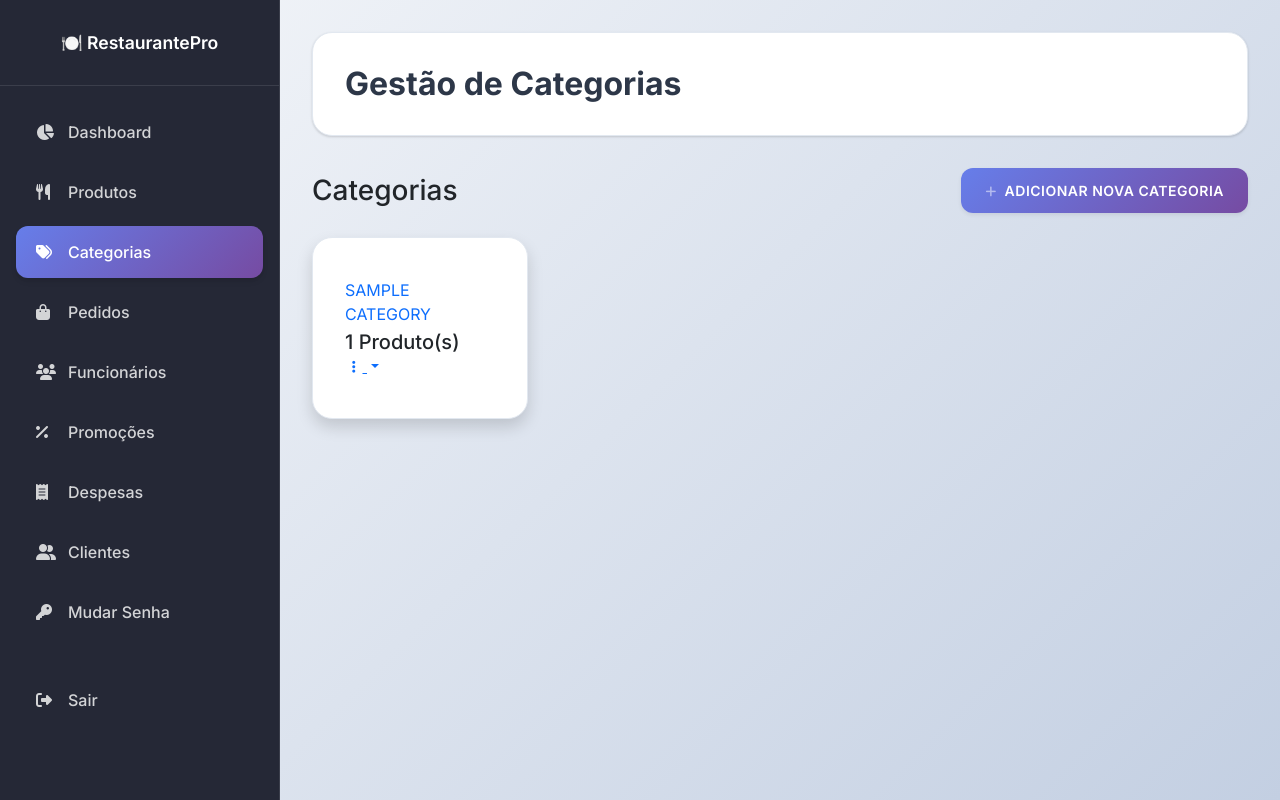
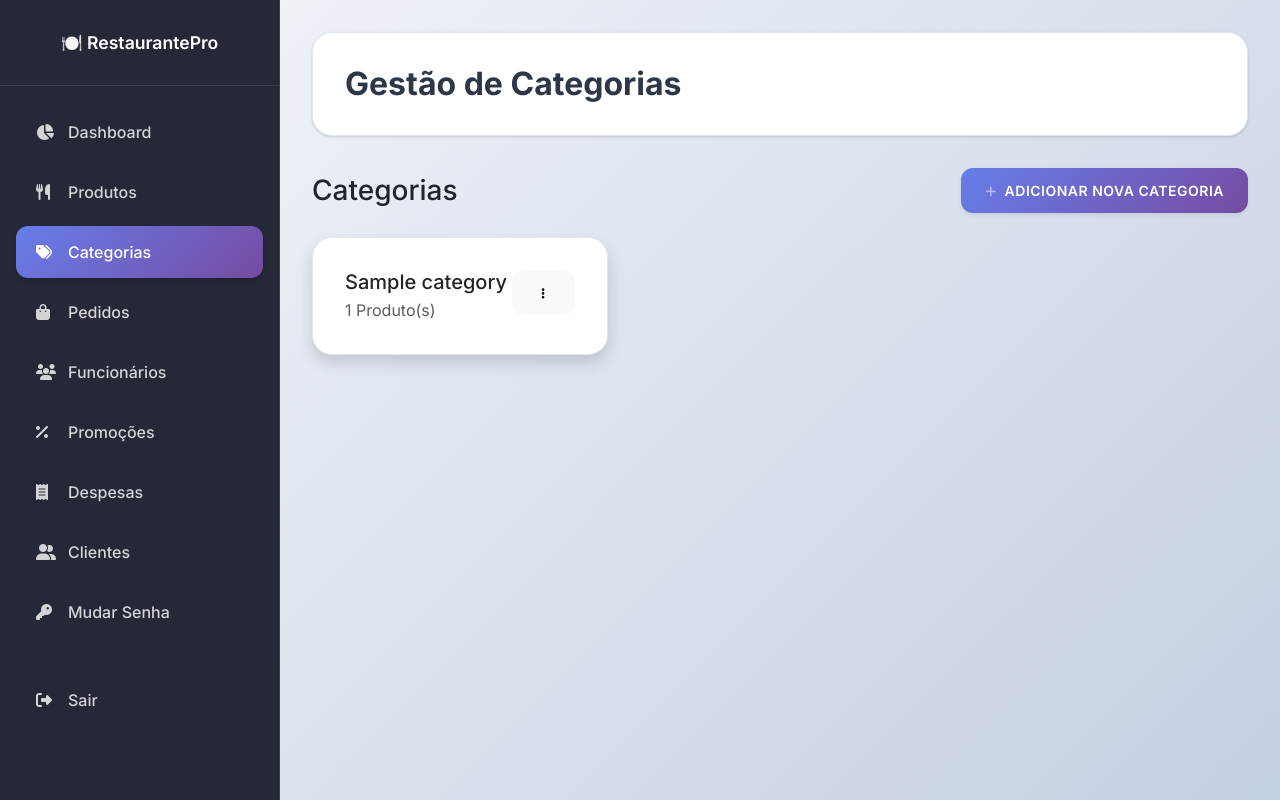
Before and after one commit to Leocyberdev/restauranteok, a Flask app: page /admin/categories in a window 1280 px wide. Run offline with Flask 3, Linux system fonts and the light colour scheme; a user stored in the database is signed in; tables that the repository leaves empty hold one stand-in row (values such as "Sample post").

Commit message:
Update categories.html

```diff
--- a/src/templates/admin/categories.html
+++ b/src/templates/admin/categories.html
@@ -26,29 +26,28 @@
 <div class="row">
     {% if categories %}
         {% for category, product_count in categories %}
-        <div class="col-xl-3 col-md-6 mb-4">
-            <div class="card border-left-primary shadow h-100 py-2">
-                <div class="card-body">
-                    <div class="row no-gutters align-items-center">
-                        <div class="col">
-                            <div class="text-xs font-weight-bold text-primary text-uppercase mb-1">
-                                {{ category.name }}
+        <div class="col-xl-4 col-md-6 mb-4">
+            <div class="card shadow h-100">
+                <div class="card-body d-flex flex-column">
+                    <div class="d-flex justify-content-between align-items-start">
+                        <!-- Informações da Categoria -->
+                        <div class="flex-grow-1">
+                            <h5 class="card-title font-weight-bold text-dark mb-1">{{ category.name }}</h5>
+                            <p class="card-text text-muted">{{ product_count }} Produto(s)</p>
                         </div>
-                            <div class="h5 mb-0 font-weight-bold text-gray-800">{{ product_count }} Produto(s)</div>
-                        </div>
-                        <div class="col-auto">
+
+                        <!-- Menu Dropdown de Ações -->
                         <div class="dropdown no-arrow">
-                                <a class="dropdown-toggle" href="#" role="button" id="dropdownMenuLink{{ category.id }}" data-bs-toggle="dropdown" aria-haspopup="true" aria-expanded="false">
-                                    <i class="fas fa-ellipsis-v fa-sm fa-fw text-gray-400"></i>
+                            <a class="btn btn-sm btn-light" href="#" role="button" id="dropdownMenuLink{{ category.id }}" data-bs-toggle="dropdown" aria-haspopup="true" aria-expanded="false">
+                                <i class="fas fa-ellipsis-v fa-sm fa-fw text-gray-600"></i>
                             </a>
-                                <div class="dropdown-menu dropdown-menu-right shadow animated--fade-in" aria-labelledby="dropdownMenuLink{{ category.id }}">
+                            <div class="dropdown-menu dropdown-menu-end shadow animated--fade-in" aria-labelledby="dropdownMenuLink{{ category.id }}">
                                 <a class="dropdown-item" href="#" data-bs-toggle="modal" data-bs-target="#editCategoryModal{{ category.id }}">
                                     <i class="fas fa-edit fa-sm fa-fw me-2 text-gray-400"></i>Editar
                                 </a>
                                 <a class="dropdown-item text-danger" href="#" data-bs-toggle="modal" data-bs-target="#deleteCategoryModal{{ category.id }}">
-                                        <i class="fas fa-trash fa-sm fa-fw me-2 text-danger"></i>Excluir
+                                    <i class="fas fa-trash fa-sm fa-fw me-2"></i>Excluir
                                 </a>
-                                </div>
                             </div>
                         </div>
                     </div>
@@ -92,14 +91,14 @@
                         Tem certeza de que deseja excluir a categoria <strong>"{{ category.name }}"</strong>?
                         {% if product_count > 0 %}
                             <div class="alert alert-warning mt-3">
-                                <strong>Atenção:</strong> Esta categoria contém {{ product_count }} produto(s). A exclusão só será permitida se não houver produtos associados.
+                                <strong>Atenção:</strong> Esta categoria contém {{ product_count }} produto(s) e não pode ser excluída.
                             </div>
                         {% endif %}
                     </div>
                     <div class="modal-footer">
                         <button type="button" class="btn btn-secondary" data-bs-dismiss="modal">Cancelar</button>
                         <form action="{{ url_for('admin.delete_category', category_id=category.id) }}" method="POST" class="d-inline">
-                            <button type="submit" class="btn btn-danger" {% if product_count > 0 %}disabled{% endif %}>Excluir</button>
+                            <button type="submit" class="btn btn-danger" {% if product_count > 0 %}disabled{% endif %}>Excluir Mesmo Assim</button>
                         </form>
                     </div>
                 </div>
@@ -110,6 +109,7 @@
         <div class="col-12">
             <div class="card shadow mb-4">
                 <div class="card-body text-center">
+                    <i class="fas fa-box-open fa-3x text-gray-400 mb-3"></i>
                     <p class="lead text-gray-800">Nenhuma categoria encontrada.</p>
                     <p>Comece adicionando sua primeira categoria para organizar seus produtos.</p>
                 </div>
```
Lines whose indentation alone changed are shown as unchanged.
